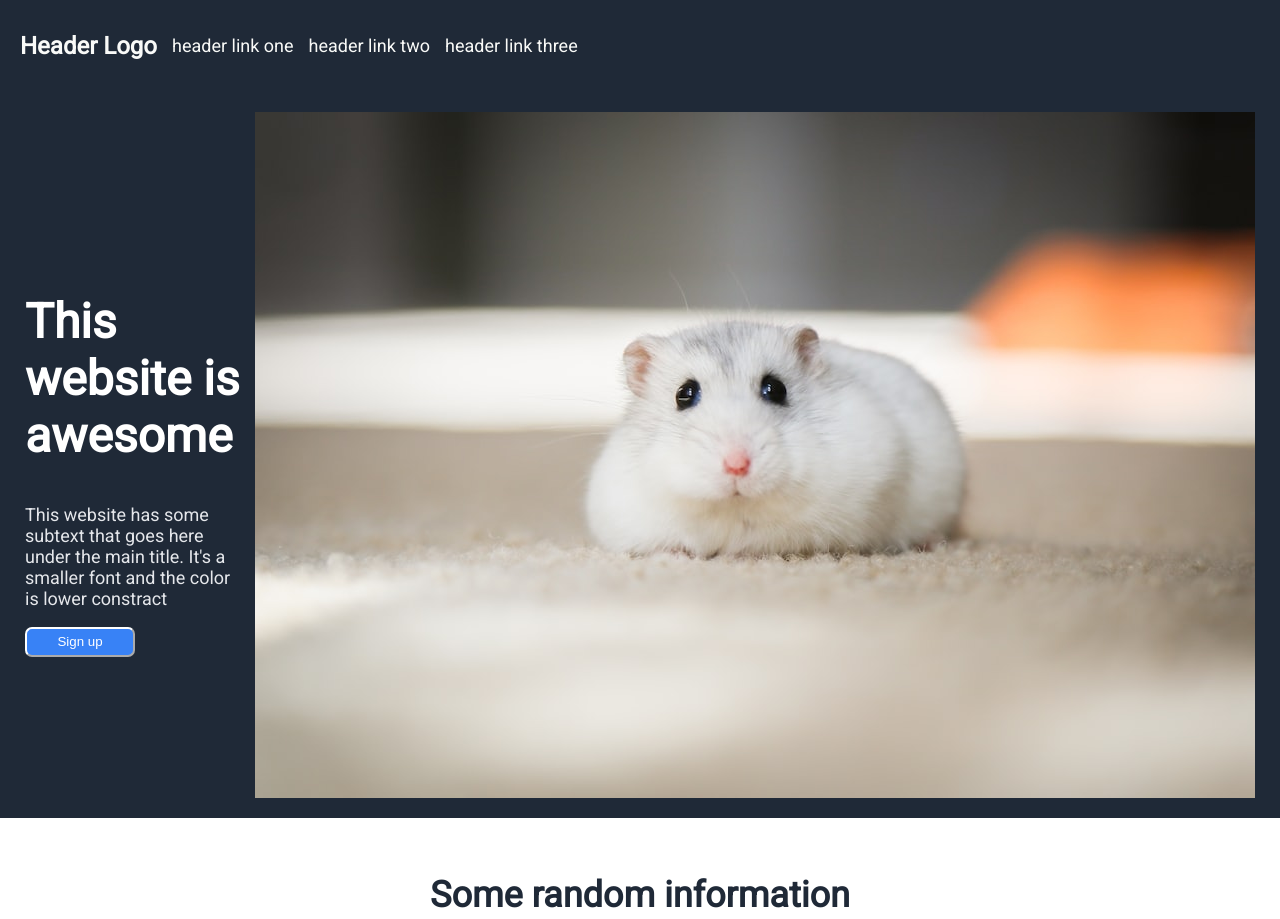
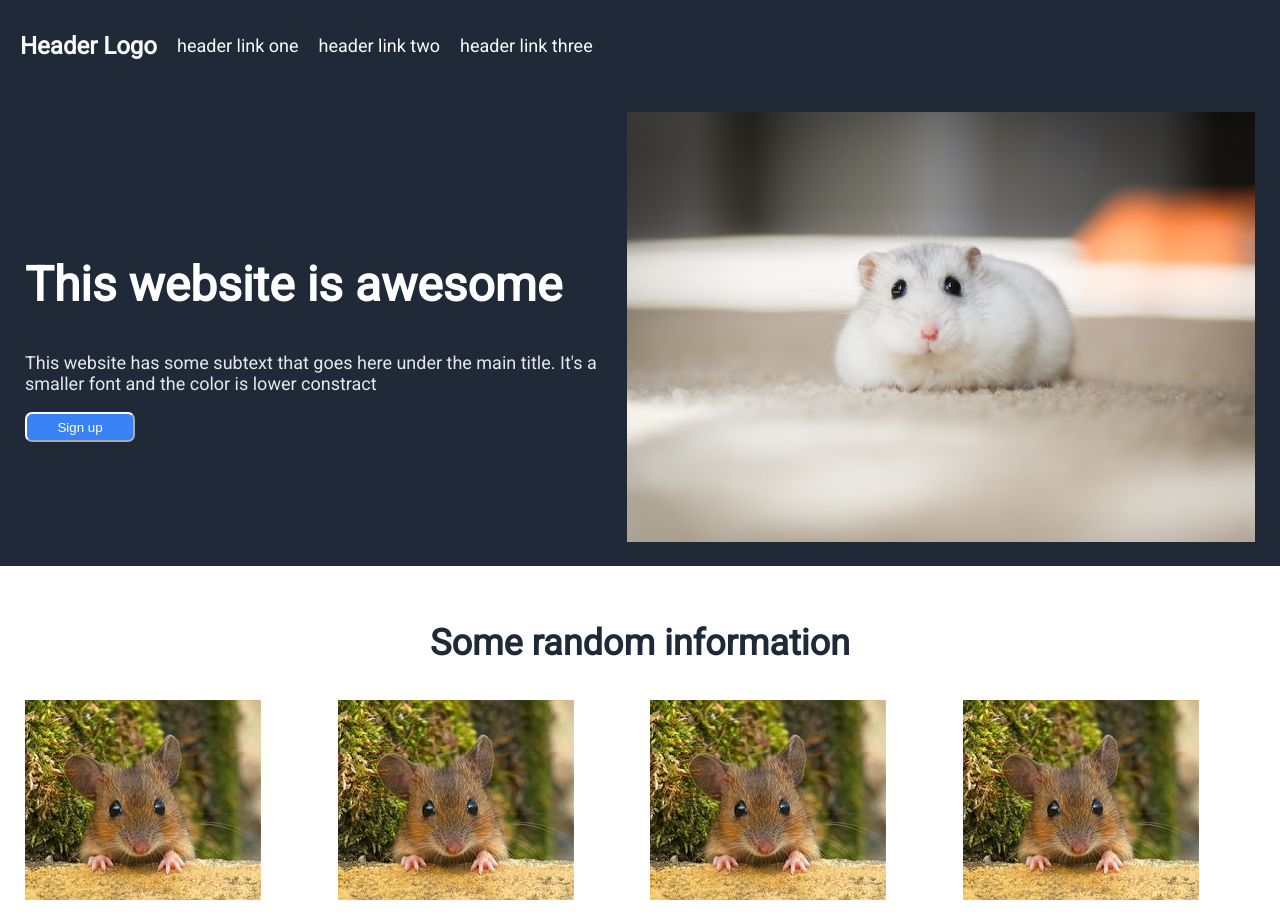
Before and after one commit to FelicityBlue/odin-landingPage, a plain HTML site: page index.html in a window 1280 px wide. Shown: the top 919 px of the page. Drawn offline with Linux system fonts and the light colour scheme.

Commit message:
make flexible images

```diff
--- a/index.html
+++ b/index.html
@@ -6,7 +6,6 @@
         <link rel = "stylesheet" href = "style.css">
     </head>
     <body>
-
         <div id = header>
             <div class = "flex-container">
                 <h4 class = "logo">Header Logo</h4>
@@ -24,7 +23,10 @@
                     <p style="color:#E5E7EB;">This website has some subtext that goes here under the main title. It's a smaller font and the color is lower constract</p>
                     <button>Sign up</button>
                 </div>
-                <img src= "images/mouse.jfif" alt="a cute mouse">
+
+                <div>
+                <img src= "images/mouse.jfif" alt="a cute mouse" >
+                </div>
             </div>
 
         </nav>
--- a/style.css
+++ b/style.css
@@ -44,24 +44,23 @@ button {
     background-color: #3882F6;
     color:white;
 }
+.flex-container {
+    display: flex;
+    justify-content: center;
+    align-items: center;
+    flex-basis: auto;
+    gap: 20px;
+    height:fit-content;
+    width: fit-content;
+}
+.flex-container .logo {
+    flex: 2;
+}
 
 #center{
     margin: 0 auto;
 }
 
-.flex-container {
-    display: flex;
-    justify-content: center;
-    align-items: center;
-    flex-basis: auto;
-    gap: 15px;
-    height:fit-content;
-    width: fit-content;
- }
-
- .flex-container .logo {
-    flex: 1 1 0%;
-}
 
 #header{
 
```
